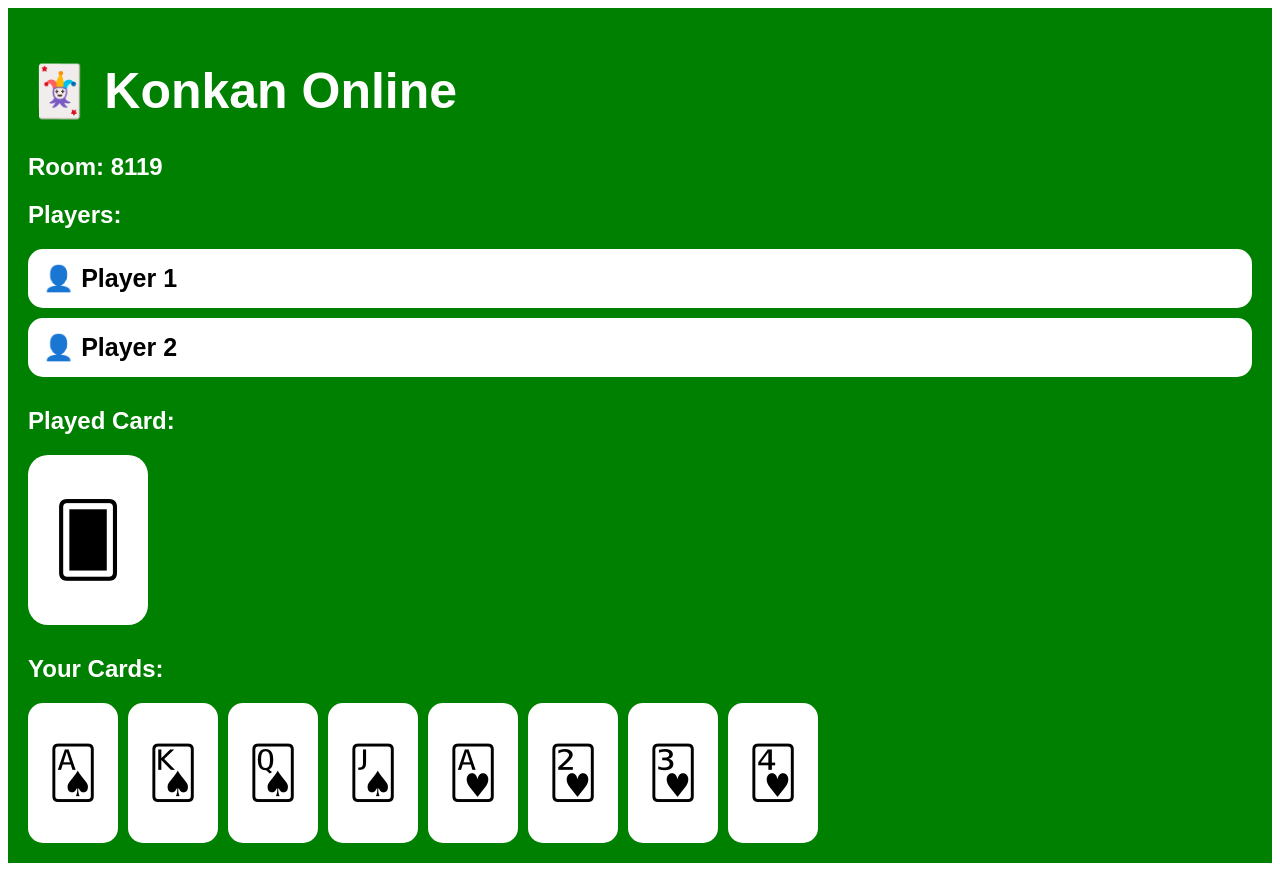
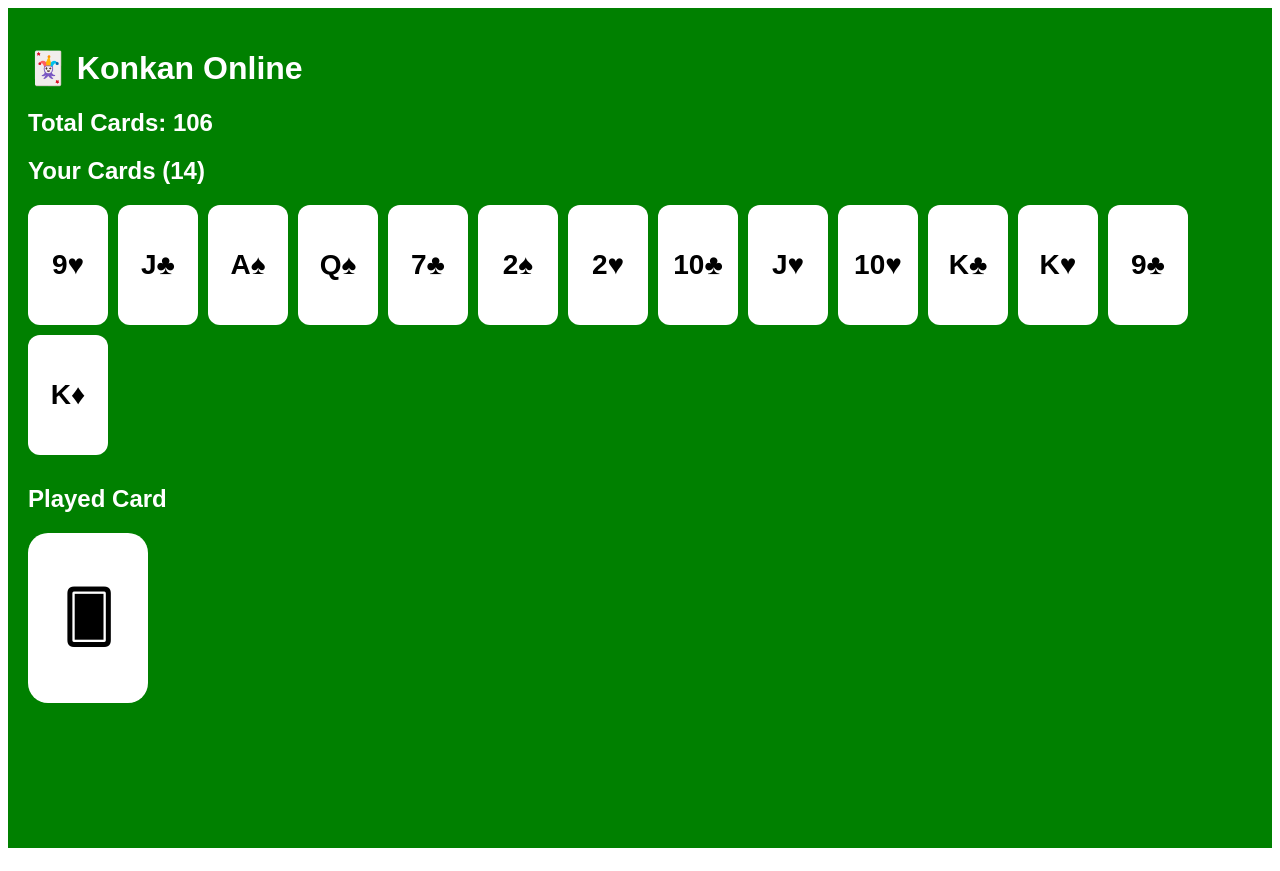
Before and after one commit to muhammedmustafamuhammed831-png/bingo-royal, a React (Vite) app: page / in a window 1280 px wide. Built offline with nearby package versions, Linux system fonts and the light colour scheme.

Commit message:
Refactor App component for card game display
Updated the card game interface to display player cards and total cards. Refactored card handling logic and improved layout.

```diff
--- a/src/App.jsx
+++ b/src/App.jsx
@@ -1,18 +1,48 @@
-import { useState } from "react";
+import { useEffect, useState } from "react";
 
 export default function App() {
-  const [players] = useState(["Player 1", "Player 2"]);
+  const suits = ["♠", "♥", "♦", "♣"];
+  const values = [
+    "A", "2", "3", "4", "5", "6", "7",
+    "8", "9", "10", "J", "Q", "K"
+  ];
 
-  const [cards, setCards] = useState([
-    "🂡", "🂮", "🂭", "🂫",
-    "🂱", "🂲", "🂳", "🂴"
-  ]);
+  const createDeck = () => {
+    let deck = [];
 
-  const [selectedCard, setSelectedCard] = useState("");
+    for (let d = 0; d < 2; d++) {
+      for (let suit of suits) {
+        for (let value of values) {
+          deck.push(`${value}${suit}`);
+        }
+      }
+    }
+
+    deck.push("🃏");
+    deck.push("🃏");
+
+    return deck;
+  };
+
+  const shuffleDeck = (deck) => {
+    return [...deck].sort(() => Math.random() - 0.5);
+  };
+
+  const [deck, setDeck] = useState([]);
+  const [playerCards, setPlayerCards] = useState([]);
+  const [playedCard, setPlayedCard] = useState("");
+
+  useEffect(() => {
+    const fullDeck = createDeck();
+    const shuffled = shuffleDeck(fullDeck);
+
+    setDeck(shuffled);
+    setPlayerCards(shuffled.slice(0, 14));
+  }, []);
 
   const playCard = (card) => {
-    setSelectedCard(card);
-    setCards(cards.filter((c) => c !== card));
+    setPlayedCard(card);
+    setPlayerCards(playerCards.filter((c) => c !== card));
   };
 
   return (
@@ -25,68 +55,32 @@ export default function App() {
         fontFamily: "Arial",
       }}
     >
-      <h1 style={{ fontSize: "50px" }}>🃏 Konkan Online</h1>
+      <h1>🃏 Konkan Online</h1>
 
-      <h2>Room: 8119</h2>
+      <h2>Total Cards: {deck.length}</h2>
 
-      <h2>Players:</h2>
-
-      {players.map((player, index) => (
-        <div
-          key={index}
-          style={{
-            background: "white",
-            color: "black",
-            padding: "15px",
-            borderRadius: "15px",
-            marginBottom: "10px",
-            fontSize: "25px",
-            fontWeight: "bold",
-          }}
-        >
-          👤 {player}
-        </div>
-      ))}
-
-      <h2 style={{ marginTop: "30px" }}>Played Card:</h2>
-
-      <div
-        style={{
-          background: "white",
-          color: "black",
-          width: "120px",
-          height: "170px",
-          borderRadius: "20px",
-          display: "flex",
-          alignItems: "center",
-          justifyContent: "center",
-          fontSize: "70px",
-          marginBottom: "30px",
-        }}
-      >
-        {selectedCard || "🂠"}
-      </div>
-
-      <h2>Your Cards:</h2>
+      <h2>Your Cards ({playerCards.length})</h2>
 
       <div
         style={{
           display: "flex",
+          flexWrap: "wrap",
           gap: "10px",
-          flexWrap: "wrap",
+          marginBottom: "30px",
         }}
       >
-        {cards.map((card, index) => (
+        {playerCards.map((card, index) => (
           <button
             key={index}
             onClick={() => playCard(card)}
             style={{
-              width: "90px",
-              height: "140px",
-              borderRadius: "15px",
+              width: "80px",
+              height: "120px",
+              borderRadius: "12px",
               border: "none",
-              fontSize: "50px",
               background: "white",
+              fontSize: "28px",
+              fontWeight: "bold",
               cursor: "pointer",
             }}
           >
@@ -94,6 +88,25 @@ export default function App() {
           </button>
         ))}
       </div>
+
+      <h2>Played Card</h2>
+
+      <div
+        style={{
+          width: "120px",
+          height: "170px",
+          background: "white",
+          color: "black",
+          borderRadius: "20px",
+          display: "flex",
+          justifyContent: "center",
+          alignItems: "center",
+          fontSize: "50px",
+          fontWeight: "bold",
+        }}
+      >
+        {playedCard || "🂠"}
+      </div>
     </div>
   );
 }
```
